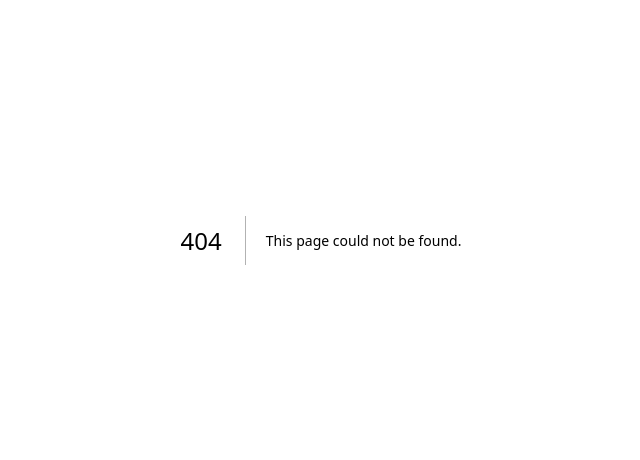
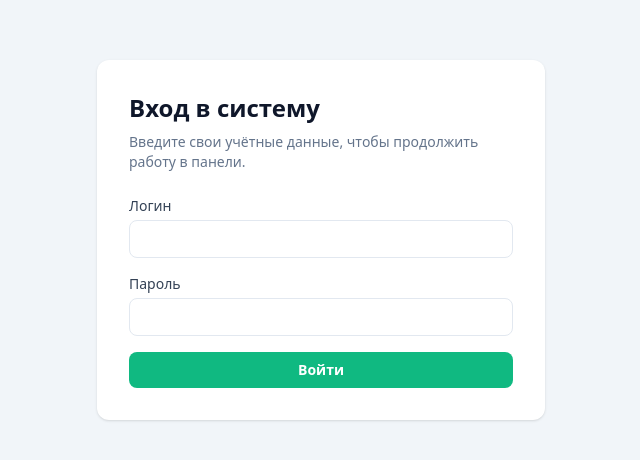
Before and after one commit to nomaddase/salesupport, a Next.js app in the folder frontend/: page /login in a window 1280 px wide. Before the commit this address had no page. Shown: the part 160-620 px from the top of the page, without its empty margins (319-959 px from the left). Built offline with nearby package versions, Linux system fonts and the light colour scheme; no server answers.

Commit message:
Add login page and guard protected routes

```diff
--- /dev/null
+++ b/frontend/hooks/useAuthGuard.js
@@ -0,0 +1,58 @@
+import { useEffect, useState, useCallback } from 'react';
+import { useRouter } from 'next/router';
+
+export default function useAuthGuard(redirectTo = '/login') {
+  const router = useRouter();
+  const [token, setToken] = useState(null);
+  const [isChecking, setIsChecking] = useState(true);
+
+  const redirectIfNeeded = useCallback(() => {
+    if (router.pathname !== redirectTo) {
+      router.replace(redirectTo);
+    }
+  }, [redirectTo, router.pathname, router]);
+
+  const clearToken = useCallback(() => {
+    if (typeof window === 'undefined') return;
+    window.localStorage.removeItem('token');
+    setToken(null);
+    setIsChecking(false);
+    redirectIfNeeded();
+  }, [redirectIfNeeded]);
+
+  useEffect(() => {
+    if (typeof window === 'undefined') return;
+
+    const checkToken = () => {
+      const storedToken = window.localStorage.getItem('token');
+      if (!storedToken) {
+        clearToken();
+        return;
+      }
+
+      setToken(storedToken);
+      setIsChecking(false);
+    };
+
+    checkToken();
+
+    const handleStorage = () => {
+      if (typeof window === 'undefined') return;
+      const storedToken = window.localStorage.getItem('token');
+      if (!storedToken) {
+        clearToken();
+      } else {
+        setToken(storedToken);
+        setIsChecking(false);
+      }
+    };
+
+    window.addEventListener('storage', handleStorage);
+
+    return () => {
+      window.removeEventListener('storage', handleStorage);
+    };
+  }, [clearToken]);
+
+  return { token, isAuthenticated: Boolean(token), isChecking, clearToken };
+}
--- a/frontend/locales/ru.json
+++ b/frontend/locales/ru.json
@@ -38,5 +38,10 @@
   "refresh": "Обновить",
   "role_admin": "Администратор",
   "role_manager": "Менеджер",
-  "role_supervisor": "Супервайзер"
+  "role_supervisor": "Супервайзер",
+  "login_title": "Вход в систему",
+  "login_description": "Введите свои учётные данные, чтобы продолжить работу в панели.",
+  "username": "Логин",
+  "login_button": "Войти",
+  "login_error": "Не удалось выполнить вход. Проверьте данные и попробуйте снова."
 }
--- a/frontend/pages/dashboard.js
+++ b/frontend/pages/dashboard.js
@@ -3,21 +3,22 @@ import io from 'socket.io-client';
 import axios from 'axios';
 import useStore from '@/state/useStore';
 import useTranslations from '@/hooks/useTranslations';
+import useAuthGuard from '@/hooks/useAuthGuard';
 
 const API_URL = process.env.NEXT_PUBLIC_API_URL || 'http://localhost:8000';
 
 export default function Dashboard() {
   const { t } = useTranslations();
+  const { token, isAuthenticated, isChecking, clearToken } = useAuthGuard();
   const [socket, setSocket] = useState(null);
   const clients = useStore((state) => state.clients);
   const setClients = useStore((state) => state.setClients);
   const setCurrentUser = useStore((state) => state.setCurrentUser);
 
   useEffect(() => {
-    const token = typeof window !== 'undefined' ? localStorage.getItem('token') : '';
+    if (!token) return;
 
     const fetchCurrentUser = async () => {
-      if (!token) return;
       try {
         const response = await axios.get(`${API_URL}/auth/me`, {
           headers: { Authorization: `Bearer ${token}` }
@@ -26,6 +27,9 @@ export default function Dashboard() {
           setCurrentUser(response.data.user);
         }
       } catch (error) {
+        if (error.response?.status === 401) {
+          clearToken();
+        }
         console.error('Не удалось получить пользователя', error);
       }
     };
@@ -33,20 +37,28 @@ export default function Dashboard() {
     const fetchClients = async () => {
       try {
         const response = await axios.get(`${API_URL}/clients`, {
-          headers: token ? { Authorization: `Bearer ${token}` } : {}
+          headers: { Authorization: `Bearer ${token}` }
         });
         setClients(response.data);
       } catch (error) {
+        if (error.response?.status === 401) {
+          clearToken();
+        }
         console.error('Не удалось загрузить клиентов', error);
       }
     };
 
     fetchCurrentUser();
     fetchClients();
-  }, [setClients, setCurrentUser]);
+  }, [clearToken, setClients, setCurrentUser, token]);
 
   useEffect(() => {
-    const socketInstance = io(API_URL, { transports: ['websocket'] });
+    if (!token) return undefined;
+
+    const socketInstance = io(API_URL, {
+      transports: ['websocket'],
+      auth: { token }
+    });
     socketInstance.on('connect', () => {
       setSocket(socketInstance);
     });
@@ -57,12 +69,24 @@ export default function Dashboard() {
     return () => {
       socketInstance.disconnect();
     };
-  }, []);
+  }, [token]);
 
   const highPriority = useMemo(
     () => clients.filter((client) => client.priority === 'high'),
     [clients]
   );
+
+  if (isChecking) {
+    return (
+      <main className="flex min-h-screen items-center justify-center bg-slate-50">
+        <p className="text-sm text-slate-500">{t('loading')}</p>
+      </main>
+    );
+  }
+
+  if (!isAuthenticated) {
+    return null;
+  }
 
   return (
     <main className="min-h-screen bg-slate-50 p-6">
--- a/frontend/pages/index.js
+++ b/frontend/pages/index.js
@@ -5,7 +5,10 @@ export default function Home() {
   const router = useRouter();
 
   useEffect(() => {
-    router.replace('/dashboard');
+    if (typeof window === 'undefined') return;
+
+    const token = window.localStorage.getItem('token');
+    router.replace(token ? '/dashboard' : '/login');
   }, [router]);
 
   return null;
--- /dev/null
+++ b/frontend/pages/login.js
@@ -0,0 +1,122 @@
+import { useEffect, useState } from 'react';
+import { useRouter } from 'next/router';
+import axios from 'axios';
+import useTranslations from '@/hooks/useTranslations';
+import useStore from '@/state/useStore';
+
+const API_URL = process.env.NEXT_PUBLIC_API_URL || 'http://localhost:8000';
+
+export default function Login() {
+  const { t } = useTranslations();
+  const router = useRouter();
+  const setCurrentUser = useStore((state) => state.setCurrentUser);
+  const [form, setForm] = useState({ username: '', password: '' });
+  const [error, setError] = useState('');
+  const [isSubmitting, setIsSubmitting] = useState(false);
+
+  useEffect(() => {
+    if (typeof window === 'undefined') return;
+
+    const token = window.localStorage.getItem('token');
+    if (token) {
+      router.replace('/dashboard');
+    }
+  }, [router]);
+
+  const handleSubmit = async (event) => {
+    event.preventDefault();
+    setError('');
+    setIsSubmitting(true);
+
+    try {
+      const params = new URLSearchParams();
+      params.append('username', form.username);
+      params.append('password', form.password);
+
+      const response = await axios.post(`${API_URL}/auth/login`, params, {
+        headers: { 'Content-Type': 'application/x-www-form-urlencoded' }
+      });
+
+      const token = response.data?.access_token;
+      if (!token) {
+        throw new Error('No token received');
+      }
+
+      window.localStorage.setItem('token', token);
+
+      try {
+        const meResponse = await axios.get(`${API_URL}/auth/me`, {
+          headers: { Authorization: `Bearer ${token}` }
+        });
+        if (meResponse.data?.user) {
+          setCurrentUser(meResponse.data.user);
+        } else {
+          setCurrentUser(null);
+        }
+      } catch (fetchError) {
+        console.error('Не удалось получить пользователя', fetchError);
+        setCurrentUser(null);
+      }
+
+      router.replace('/dashboard');
+    } catch (loginError) {
+      console.error('Ошибка входа', loginError);
+      const message = loginError.response?.data?.detail;
+      setError(typeof message === 'string' ? message : t('login_error'));
+    } finally {
+      setIsSubmitting(false);
+    }
+  };
+
+  return (
+    <main className="flex min-h-screen items-center justify-center bg-slate-100 px-4">
+      <div className="w-full max-w-md rounded-xl bg-white p-8 shadow">
+        <h1 className="text-2xl font-bold text-slate-900">{t('login_title')}</h1>
+        <p className="mt-2 text-sm text-slate-500">{t('login_description')}</p>
+
+        <form className="mt-6 space-y-4" onSubmit={handleSubmit}>
+          <div className="flex flex-col">
+            <label className="text-sm font-medium text-slate-700" htmlFor="username">
+              {t('username')}
+            </label>
+            <input
+              id="username"
+              className="mt-1 rounded-lg border border-slate-200 px-3 py-2 text-sm"
+              value={form.username}
+              onChange={(event) =>
+                setForm((prev) => ({ ...prev, username: event.target.value }))
+              }
+              required
+            />
+          </div>
+
+          <div className="flex flex-col">
+            <label className="text-sm font-medium text-slate-700" htmlFor="password">
+              {t('password')}
+            </label>
+            <input
+              id="password"
+              type="password"
+              className="mt-1 rounded-lg border border-slate-200 px-3 py-2 text-sm"
+              value={form.password}
+              onChange={(event) =>
+                setForm((prev) => ({ ...prev, password: event.target.value }))
+              }
+              required
+            />
+          </div>
+
+          {error && <p className="text-sm text-rose-600">{error}</p>}
+
+          <button
+            type="submit"
+            className="w-full rounded-lg bg-emerald-500 px-4 py-2 text-sm font-semibold text-white hover:bg-emerald-600 disabled:cursor-not-allowed disabled:opacity-70"
+            disabled={isSubmitting}
+          >
+            {isSubmitting ? t('loading') : t('login_button')}
+          </button>
+        </form>
+      </div>
+    </main>
+  );
+}
--- a/frontend/pages/settings.js
+++ b/frontend/pages/settings.js
@@ -3,16 +3,17 @@ import axios from 'axios';
 import AdminPanel from '@/components/AdminPanel';
 import useStore from '@/state/useStore';
 import useTranslations from '@/hooks/useTranslations';
+import useAuthGuard from '@/hooks/useAuthGuard';
 
 const API_URL = process.env.NEXT_PUBLIC_API_URL || 'http://localhost:8000';
 
 export default function Settings() {
   const { t } = useTranslations();
+  const { token, isAuthenticated, isChecking, clearToken } = useAuthGuard();
   const currentUser = useStore((state) => state.currentUser);
   const setCurrentUser = useStore((state) => state.setCurrentUser);
 
   useEffect(() => {
-    const token = typeof window !== 'undefined' ? localStorage.getItem('token') : '';
     if (!token || currentUser) return;
 
     const fetchUser = async () => {
@@ -24,12 +25,27 @@ export default function Settings() {
           setCurrentUser(response.data.user);
         }
       } catch (error) {
+        if (error.response?.status === 401) {
+          clearToken();
+        }
         console.error('Не удалось получить пользователя', error);
       }
     };
 
     fetchUser();
-  }, [currentUser, setCurrentUser]);
+  }, [clearToken, currentUser, setCurrentUser, token]);
+
+  if (isChecking) {
+    return (
+      <main className="flex min-h-screen items-center justify-center bg-slate-50">
+        <p className="text-sm text-slate-500">{t('loading')}</p>
+      </main>
+    );
+  }
+
+  if (!isAuthenticated) {
+    return null;
+  }
 
   return (
     <main className="min-h-screen bg-slate-50 p-6">
```
